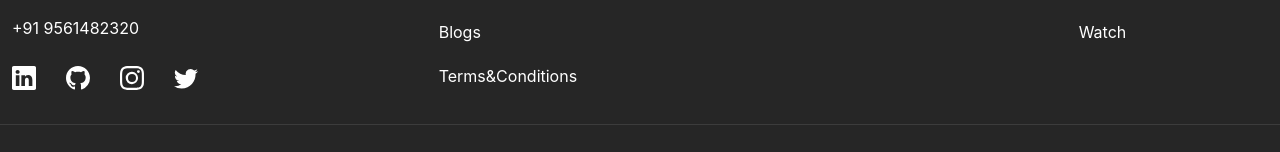
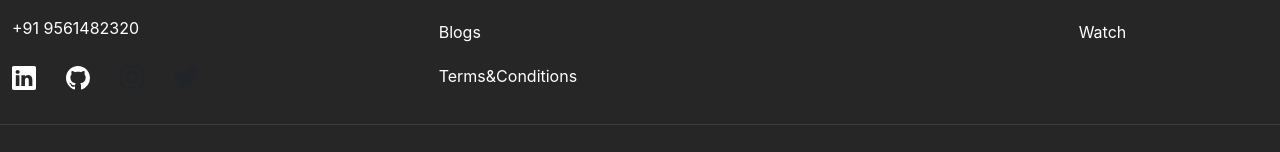
Before and after one commit to Unfazed7/E-commerce, a React (Create React App) app: page / in a window 1280 px wide. Shown: the part 2900-3052 px from the top of the page. Built offline with nearby package versions, Linux system fonts and the light colour scheme.

Commit message:
Update footer.js

```diff
--- a/src/components/footer.js
+++ b/src/components/footer.js
@@ -45,18 +45,18 @@ const footer = () => {
 
 
                 <div className="social_icons d-flex align-items-center gap-30 ">
-                  <a className="text-white">
+                  <a className="text-white" href='https://www.linkedin.com/in/omkar-ghankute-8a91a223b'>
                     <BsLinkedin className="fs-4" />
                   </a>
-                  <a className="text-white">
+                  <a className="text-white" href='https://github.com/Unfazed7'>
                     <BsGithub className="fs-4" />
                   </a>
-                  <a className="text-white">
+
                     <BsInstagram className="fs-4" />
-                  </a>
-                  <a className="text-white">
+
+
                     <BsTwitter className="fs-4" />
-                  </a>
+
                 </div>
               </div>
             </div>
```
